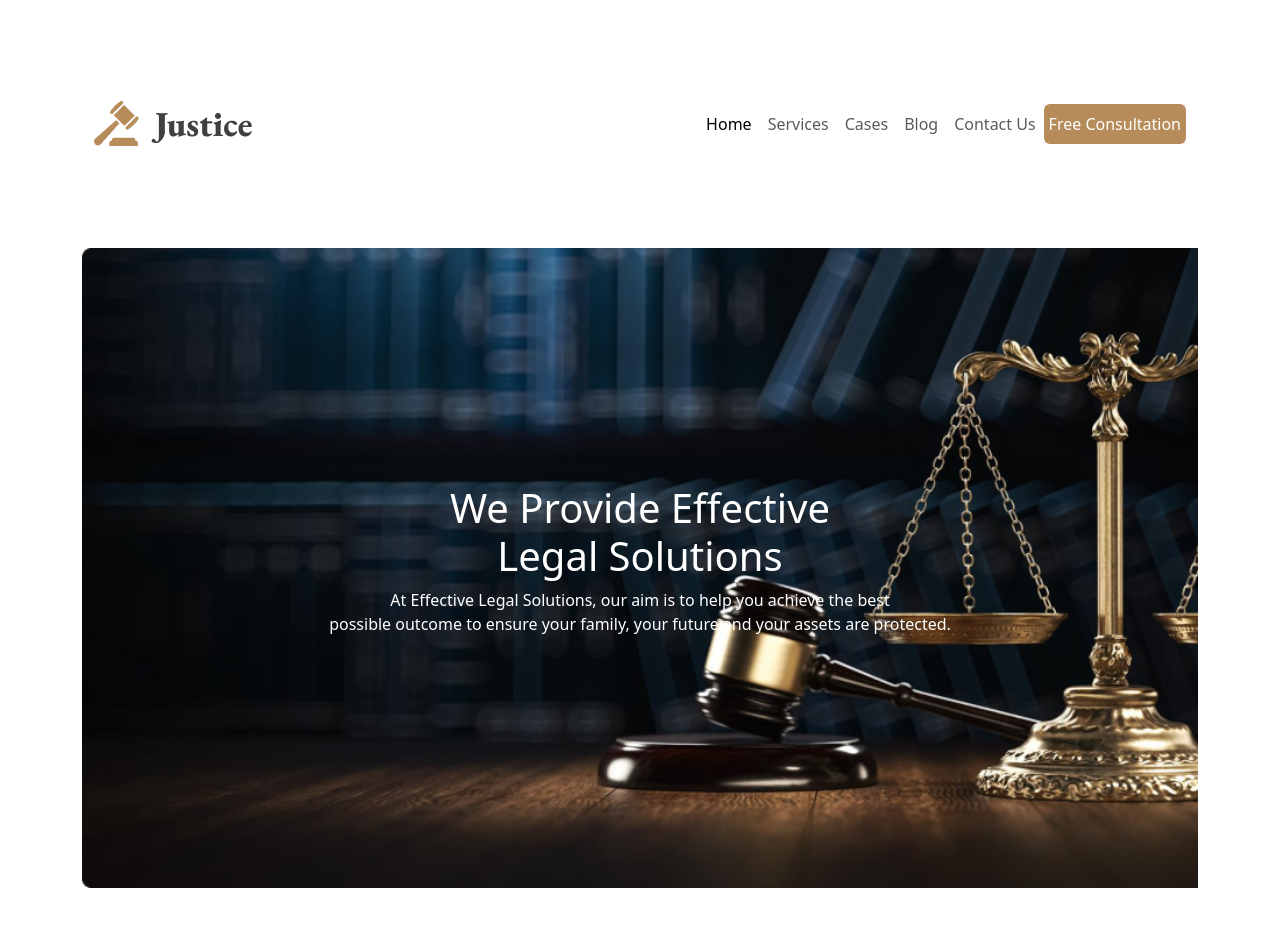
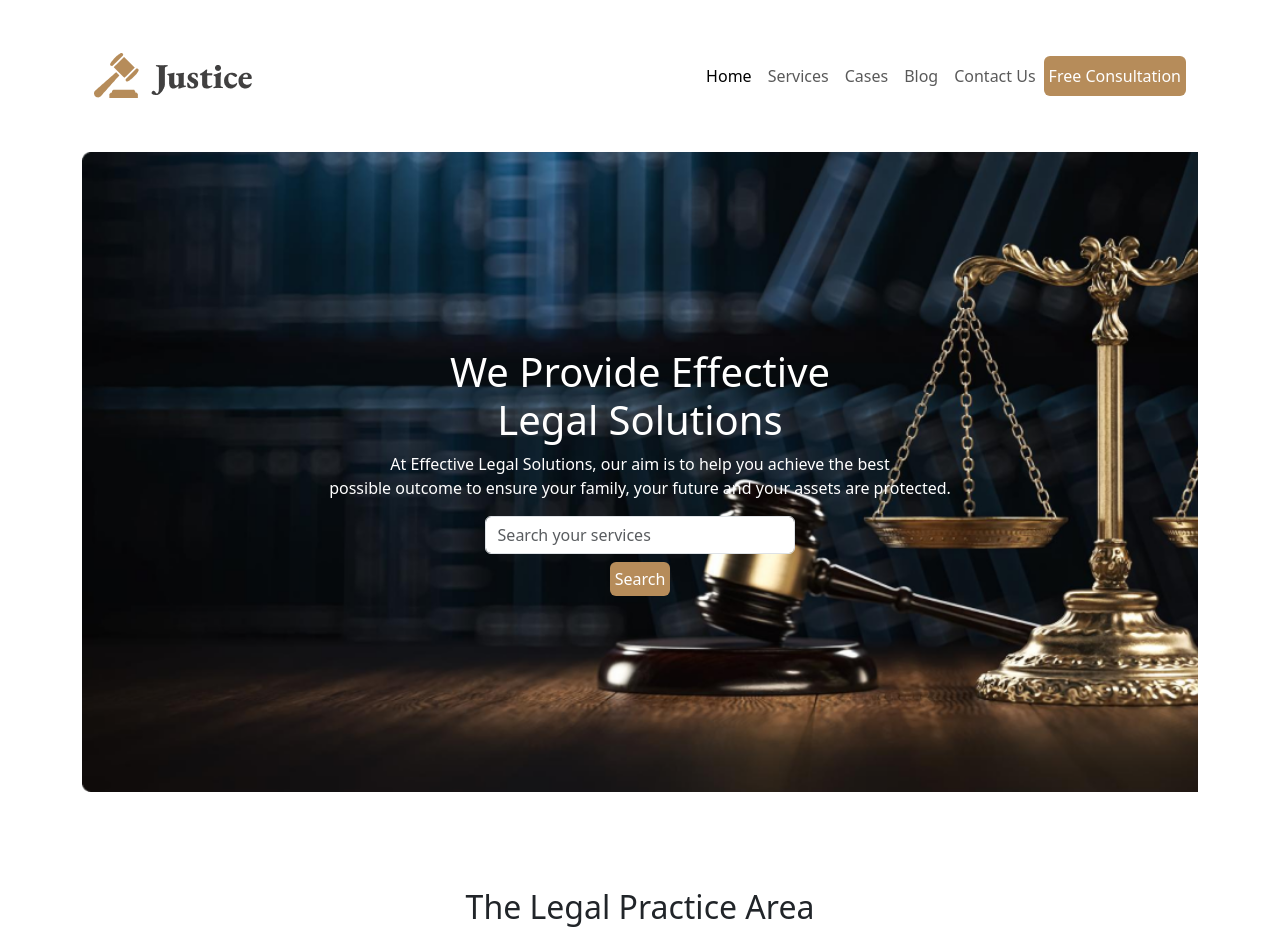
Before and after one commit to Hafizur27/legal-justice, a plain HTML site: page index.html in a window 1280 px wide. Shown: the top 929 px of the page. Drawn offline with nearby package versions, Linux system fonts and the light colour scheme.

Commit message:
final submit

```diff
--- a/index.html
+++ b/index.html
@@ -14,7 +14,7 @@
   <body >
     <header class="container">
         <!-- navbar starts here -->
-        <nav class="navbar navbar-expand-lg my-5 py-5">
+        <nav class="navbar navbar-expand-lg my-4 py-4">
             <div class="container-fluid">
               <a class="navbar-brand" href="#"><img class="img-fluid" src="./images/Group 2.png" alt=""></a>
               <button class="navbar-toggler" type="button" data-bs-toggle="collapse" data-bs-target="#navbarSupportedContent" aria-controls="navbarSupportedContent" aria-expanded="false" aria-label="Toggle navigation">
@@ -63,11 +63,22 @@
           </nav>
           <!-- navbar ends here -->
           <!-- banner section starts here -->
-          <section class="justice-background text-white d-flex justify-content-center align-items-center text-center">
-                <div>
-                    <h1>We Provide Effective <br> Legal Solutions</h1>
-                    <p>At Effective Legal Solutions, our aim is to help you achieve the best <br> possible outcome to ensure your family, your future and your assets are protected.</p>
-                </div>
+          <section class=" ">
+            <div id="carouselExample" class="carousel slide">
+                <div class="carousel-inner">
+                  <div class="carousel-item active justice-background text-white d-flex justify-content-center align-items-center text-center">
+                    <div>
+                        <h1>We Provide Effective <br> Legal Solutions</h1>
+                        <p>At Effective Legal Solutions, our aim is to help you achieve the best <br> possible outcome to ensure your family, your future and your assets are protected.</p>
+                        <div class="col-auto">
+                            <input type="text" class="form-control w-50 mx-auto" id="inputPassword2" placeholder="Search your services">
+                          </div>
+                          <button type="submit" class="btn btn-primary justice-btn-primary mt-2">Search</button>
+                        </div>
+                    </div>
+                  </div>
+              </div>
+
           </section>
           <!-- banner section ends here -->
     </header>
@@ -146,6 +157,10 @@
        <!-- Practice section ends here -->
        <!-- clints reviews section starts here -->
        <section class="container my-5 py-5">
+        <div class="text-center my-5 py-5">
+            <h1>What Our Client Say</h1>
+            <p class="my-3">The world has enough for everyone's needs, but not everyone's greed." (Mahatma Gandhi) ·<br> "The worst form of injustice is pretended justice.</p>
+        </div>
         <div id="carouselExampleIndicators" class="carousel slide">
             <div class="carousel-indicators">
               <button type="button" data-bs-target="#carouselExampleIndicators" data-bs-slide-to="0" class="active" aria-current="true" aria-label="Slide 1"></button>
@@ -323,7 +338,7 @@
                         <textarea class="form-control mt-4 py-3 bg-secondary-subtle" placeholder="Leave a comment here" id="floatingTextarea2" style="height: 100px"></textarea>
                         <label for="floatingTextarea2">Your Message</label>
                         <div class="d-grid gap-2">
-                            <button class="btn btn-primary justice-btn-primary mt-4 py-3" type="button">Button</button>
+                            <button class="btn btn-primary justice-btn-primary mt-4 py-3" type="button">Send Message</button>
                           </div>
                       </div>
                   </div>
@@ -362,7 +377,7 @@
                 <div class="col-md-3">
                     <div>
                         <h4 class="mb-4 pb-3">Subscribe</h4>
-                        <p>Subscribe for our latest & Articles. We Won’t Give You Spam Mails</p>
+                        <p>Subscribe for our latest & Articles. We Won't Give You Spam Mails</p>
                         <div class="input-group mb-3">
                             <input type="email" class="form-control" placeholder="Email Address" aria-label="Recipient's email" aria-describedby="button-addon2">
                             <button class="btn justice-btn-primary" type="button" id="button-addon2"><i class="fa-regular fa-paper-plane text-white"></i></button>
--- a/styles/style.css
+++ b/styles/style.css
@@ -8,7 +8,7 @@
 }
 .justice-background{
     height: 80vh;
-    max-width: 100%;
+    width: 100%;
     background-image: url("../images/Rectangle4.png");
     background-size: cover;
 }
```
